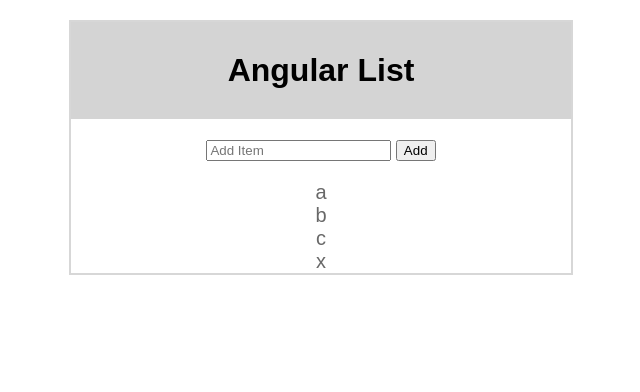
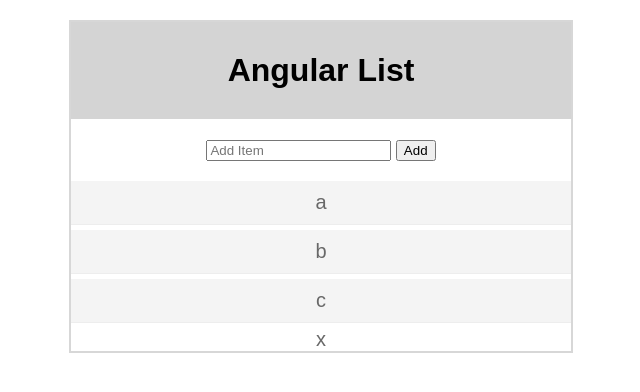
Before and after one commit to l33th/angular-list, a PHP site: page / in a window 1280 px wide. Shown: the top 392 px of the page, without its empty margins (319-959 px from the left). Run offline with PHP 8.4, Linux system fonts and the light colour scheme.

Commit message:
added style to li

```diff
--- a/style.css
+++ b/style.css
@@ -21,3 +21,10 @@ ul {
 	margin-left: -40px;
 	margin-bottom: 0px;
 }
+
+li {
+	border-bottom: 1px solid #ededed;
+	background-color: #f4f4f4;
+	padding: 10px 0px;
+	margin-bottom: 5px;
+}
```
